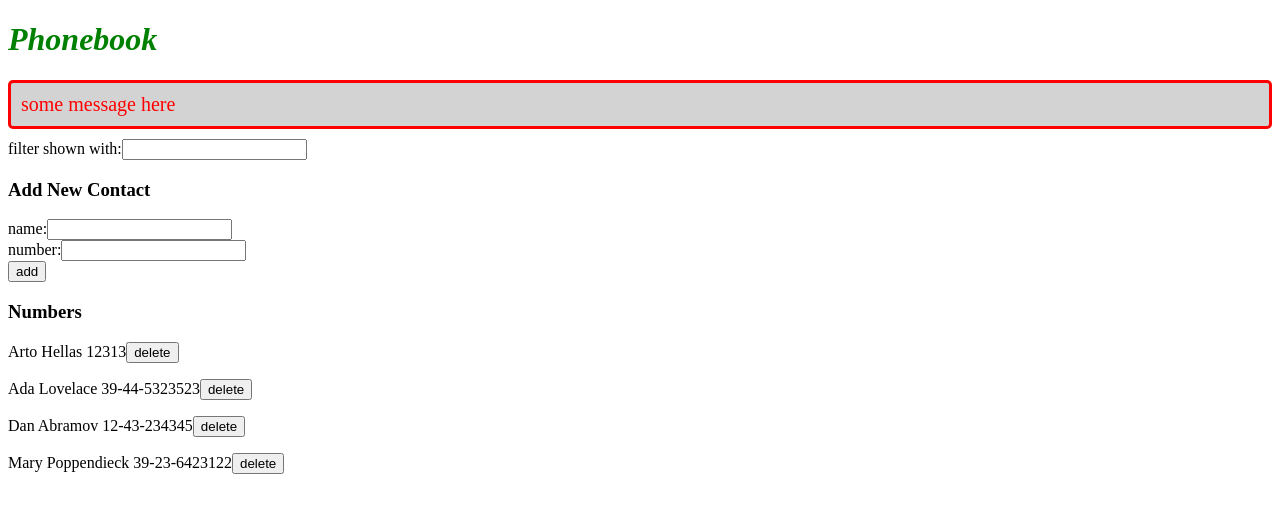
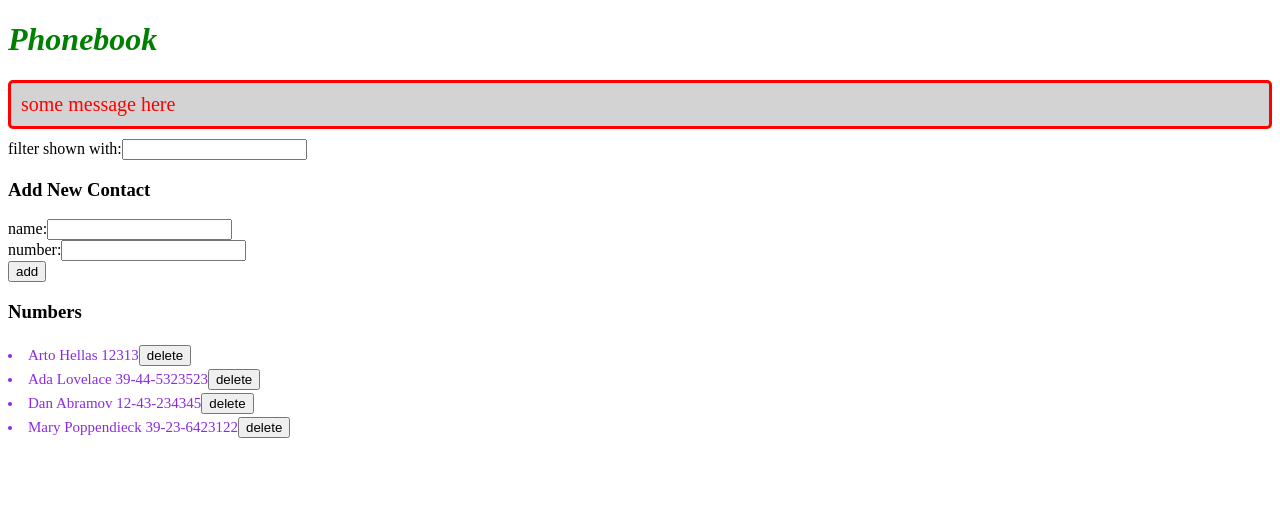
Before and after one commit to GioFrance/fullstackopen, a React (Create React App) app in the folder part2/phonebook/: page / in a window 1280 px wide. Shown: the top 512 px of the page. Built offline with nearby package versions, Linux system fonts and the light colour scheme; data requests are answered from the project's data file.

Commit message:
part2.16 fixed index.css

```diff
--- a/part2/phonebook/src/App.js
+++ b/part2/phonebook/src/App.js
@@ -10,7 +10,7 @@ const Notification = ({ message }) => {
   if (message === null) {
     return null;
   }
-  return <div className="error">{message}</div>;
+  return <div className="notification">{message}</div>;
 };
 
 const App = () => {
--- a/part2/phonebook/src/components/PersonList.js
+++ b/part2/phonebook/src/components/PersonList.js
@@ -1,11 +1,11 @@
 const PersonList = ({ personRef, deletePerson }) => {
   return (
-    <p>
+    <li className="persons">
       {personRef.name} {personRef.number}
       <button onClick={() => deletePerson(personRef.id, personRef.name)}>
         delete
       </button>
-    </p>
+    </li>
   );
 };
 
--- a/part2/phonebook/src/index.css
+++ b/part2/phonebook/src/index.css
@@ -3,13 +3,13 @@ h1 {
   font-style: italic;
 }
 
-.note {
+.persons {
   color: blueviolet;
   padding-top: 3px;
   font-size: 15px;
 }
 
-.error {
+.notification {
   color: red;
   background: lightgrey;
   font-size: 20px;
```
